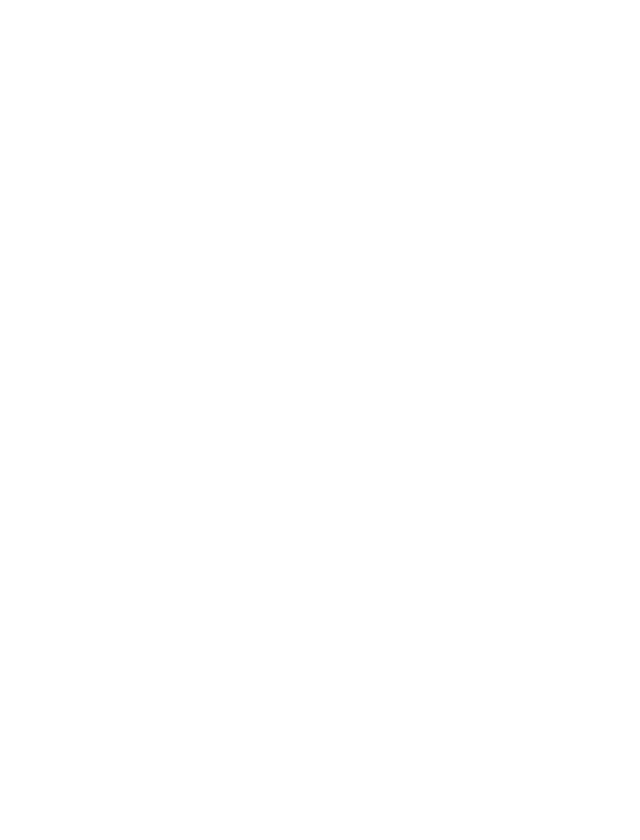
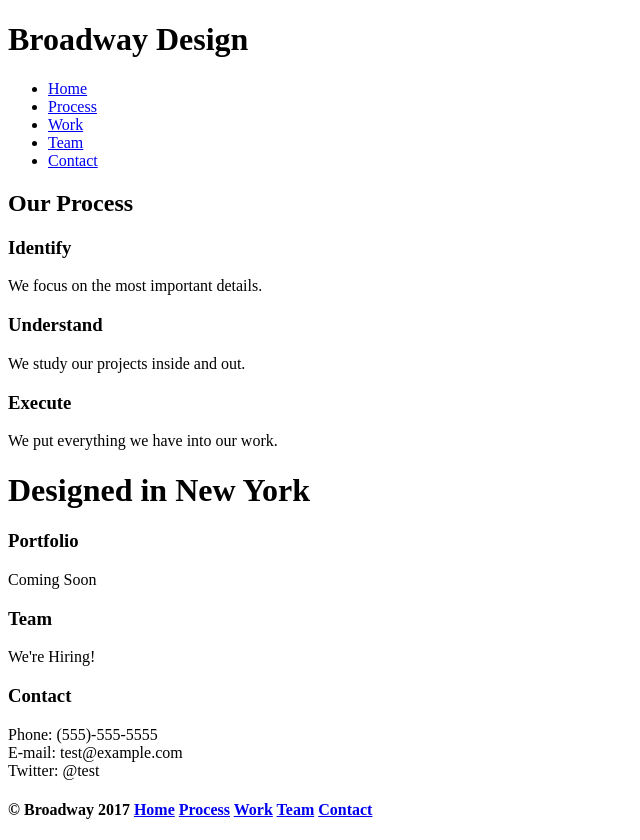
Before and after one commit to tblaauw65/broadway, a plain HTML site: page index.html in a window 1280 px wide. Shown: the whole page, without its empty margins (0-640 px from the left). Before the commit the page ends 800 px from the top, so only its background shows below. Drawn offline with Linux system fonts and the light colour scheme.

Commit message:
Plain HTML without css and images

```diff
--- a/index.html
+++ b/index.html
@@ -1,10 +1,61 @@
 <!DOCTYPE html>
 <html>
   <head>
+    <link href="./resources/css/styles.css" type="text/css" rel="stylesheet">
     <meta charset="utf-8">
     <title>Broadway site</title>
   </head>
   <body>
-
+    <h1 class="head">Broadway Design</h1>
+    <nav>
+      <ul>
+        <li> <a href="#Home">Home</a></li>
+        <li> <a href="#Process">Process</a></li>
+        <li> <a href="#Work">Work</a></li>
+        <li> <a href="#Team">Team</a></li>
+        <li> <a href="#Contact">Contact</a></li>
+      </ul>
+    </nav>
+     <h2>Our Process</h2>
+     <div id="Process">
+       <h3>Identify</h3>
+       <p> We focus on the most important details.</p>
+    </div>
+     <div id="Understand">
+       <h3>Understand</h3>
+        <p>We study our projects inside and out. </p>
+    </div>
+    <div id="Execute">
+      <h3>Execute</h3>
+       <p>We put everything we have into our work. </p>
+   </div>
+   <h1 class="middle">Designed in New York</h1>
+   <div id="Work">
+      <h3>Portfolio</h3>
+      <p>Coming Soon </p>
+    </div>
+    <div id="Team">
+     <h3>Team</h3>
+     <p>We're Hiring! </p>
+   </div>
+   <div id="Contact">
+     <h3>Contact</h3>
+       <p>Phone: (555)-555-5555
+       <br .>
+       E-mail: test@example.com
+       <br .>
+       Twitter: @test </p>
+     </div>
+     <h4>
+       <nav class="Bottom">
+        <p class="footer">© Broadway 2017
+         <a href=".\index.html">Home</a>
+         <a href="#Process">Process</a>
+         <a href="#Work">Work</a>
+         <a href="#Team">Team</a>
+         <a href="#Contact">Contact</a>
+        </p>
+      </nav>
+    </h4>
   </body>
 </html>
```
